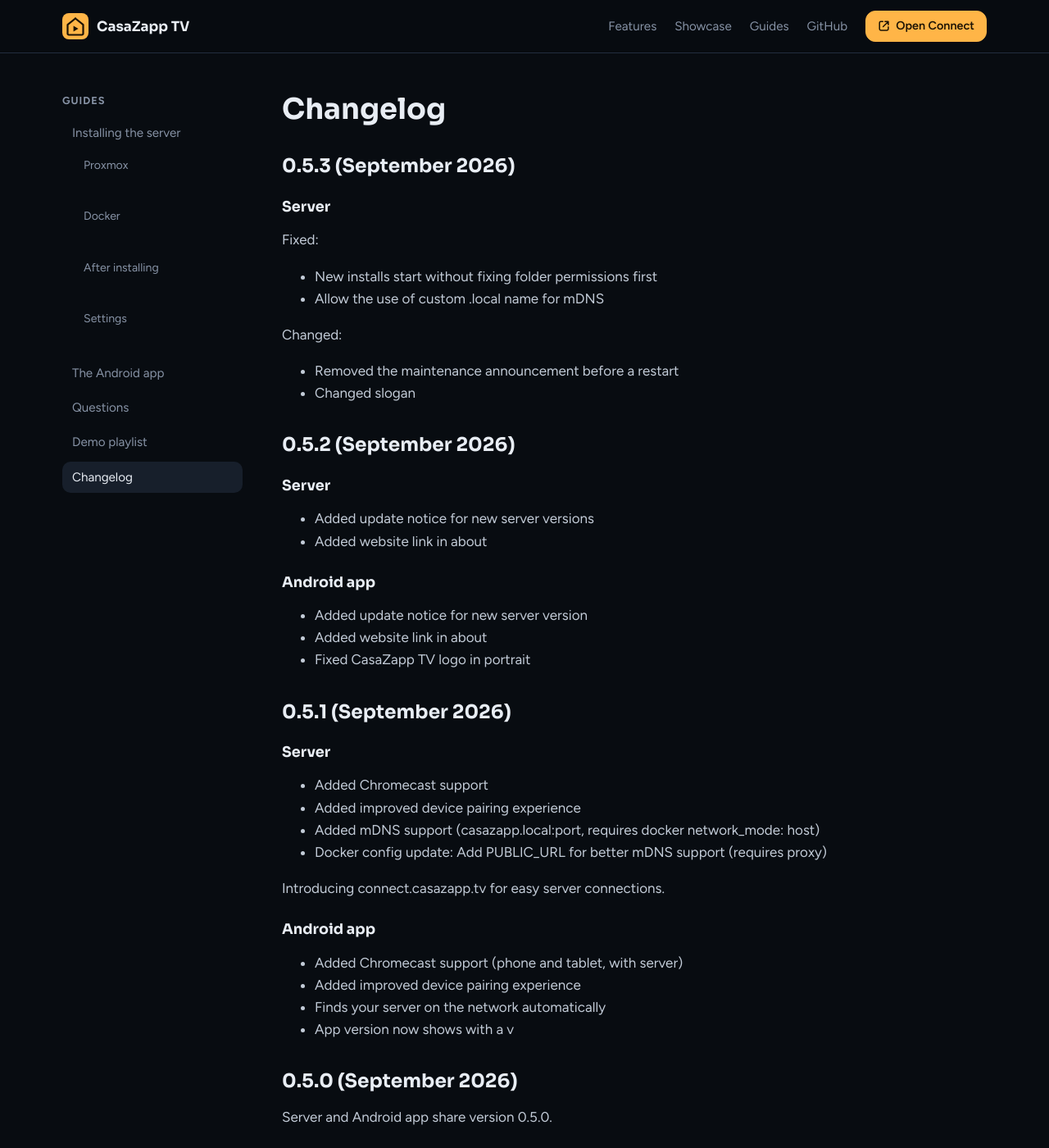
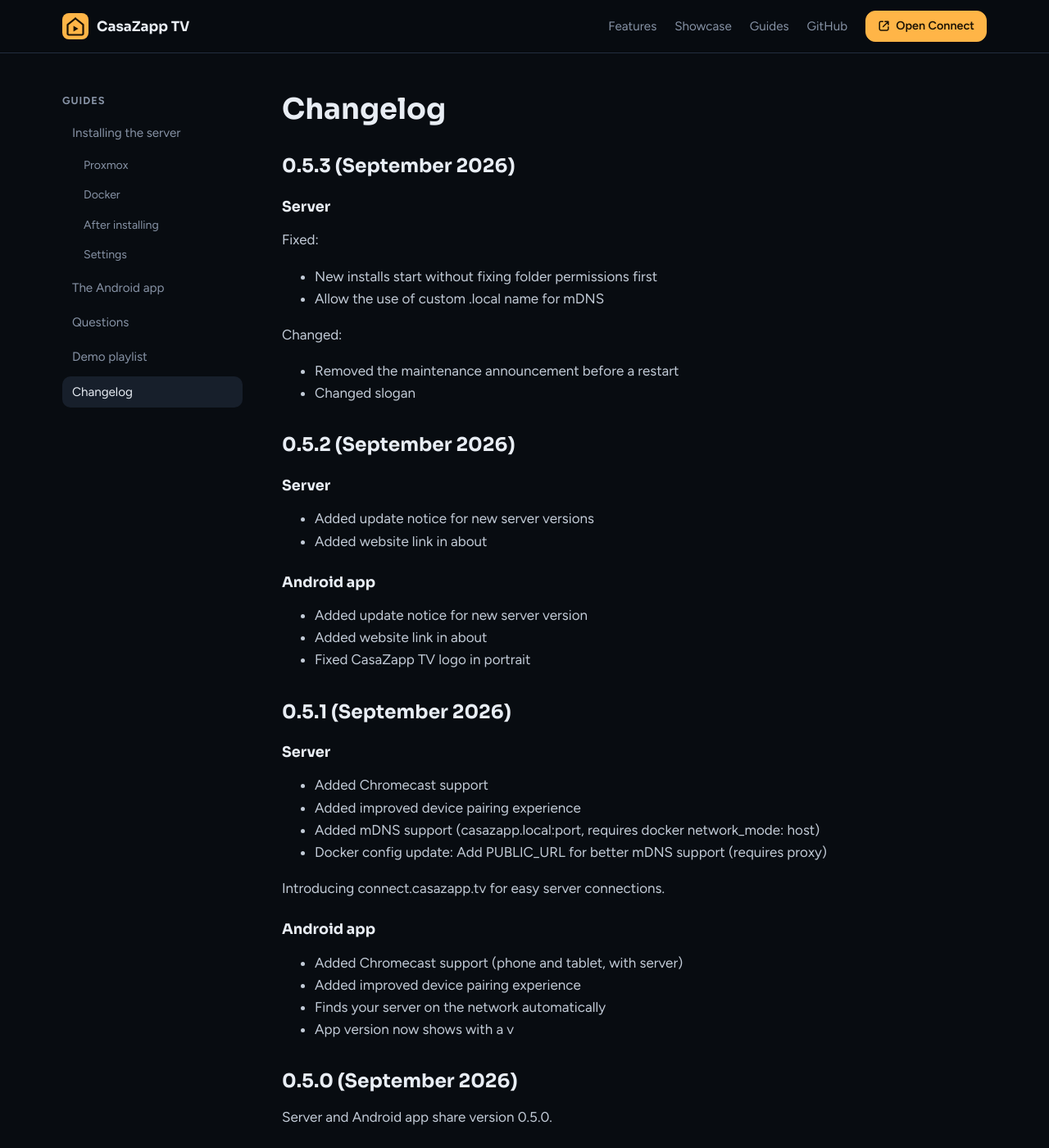
Before and after one commit to QuadNL/CasaZapp-TV-release, a Jekyll site: the page built from CHANGELOG.md, in a window 1280 px wide and 1400 px high. Shown: the whole window at 82% size. Built offline with Jekyll 4.4.1, drawn with Linux system fonts in a browser that asks for light colours; our own code applies the rules of GitHub Pages for plain Markdown files.

Commit message:
docs: submenu class that doesn't clash with .sub
Co-Authored-By: Claude Opus 5.5 <noreply@anthropic.com>

```diff
--- a/_layouts/doc.html
+++ b/_layouts/doc.html
@@ -7,7 +7,7 @@ layout: default
     <a href="{{ '/docs/server.html' | relative_url }}" {% if page.url == '/docs/server.html' %}aria-current="page"{% endif %}>Installing the server</a>
     {% assign server_pages = "server-proxmox:Proxmox,server-docker:Docker,server-after:After installing,server-settings:Settings" | split: "," %}
     {% for item in server_pages %}{% assign part = item | split: ":" %}{% capture url %}/docs/{{ part[0] }}.html{% endcapture %}
-    <a class="sub" href="{{ url | relative_url }}" {% if page.url == url %}aria-current="page"{% endif %}>{{ part[1] }}</a>
+    <a class="doc-sub" href="{{ url | relative_url }}" {% if page.url == url %}aria-current="page"{% endif %}>{{ part[1] }}</a>
     {% endfor %}
     <a href="{{ '/docs/android.html' | relative_url }}" {% if page.url == '/docs/android.html' %}aria-current="page"{% endif %}>The Android app</a>
     <a href="{{ '/docs/faq.html' | relative_url }}" {% if page.url == '/docs/faq.html' %}aria-current="page"{% endif %}>Questions</a>
--- a/assets/style.css
+++ b/assets/style.css
@@ -179,8 +179,8 @@ figcaption { color: var(--muted); font-size: 0.9rem; margin-top: 10px; }
 .doc-nav a:hover { color: var(--text); }
 .doc-nav a[aria-current='page'] { background: var(--raised); color: var(--text); }
 /* The server guide's own pages, under "Installing the server". */
-.doc-nav a.sub { margin-left: 14px; padding: 5px 12px; font-size: 0.88rem; }
-@media (max-width: 800px) { .doc-nav a.sub { margin-left: 0; } }
+.doc-nav a.doc-sub { margin-left: 14px; padding: 5px 12px; font-size: 0.88rem; }
+@media (max-width: 800px) { .doc-nav a.doc-sub { margin-left: 0; } }
 .prose { max-width: 760px; }
 .prose h1 { font-size: 2.2rem; margin: 0 0 18px; }
 .prose h2 { font-size: 1.45rem; margin: 36px 0 12px; }
```
